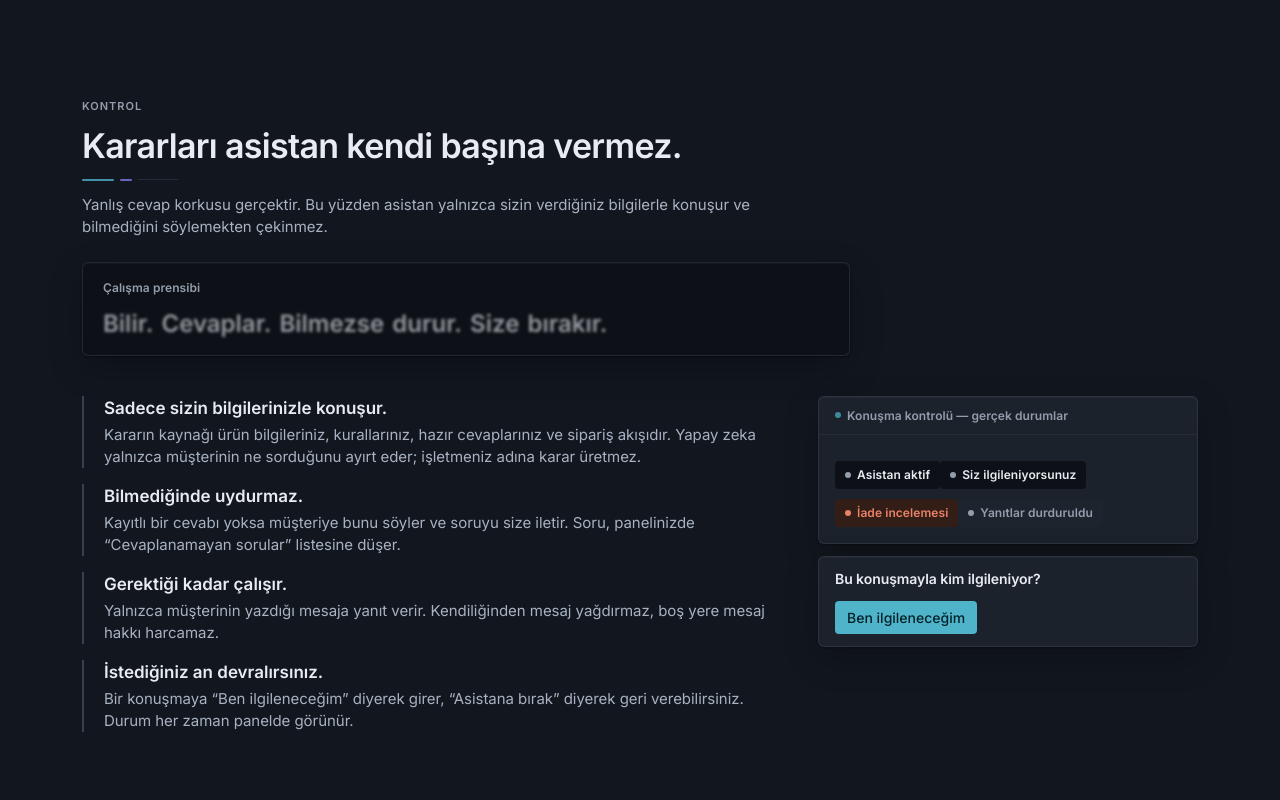
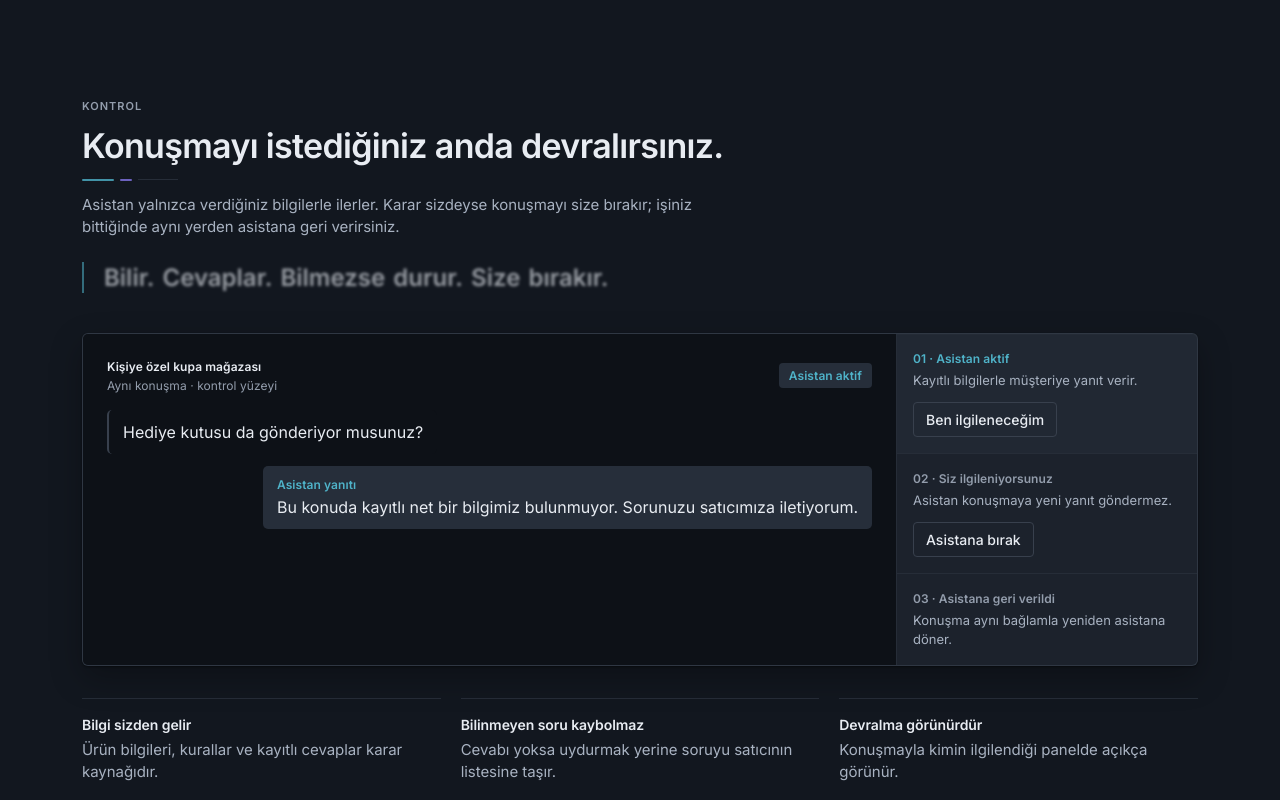
Before and after one commit to keremm44/whatsapp-assistant, a Next.js app in the folder frontend/: page / in a window 1280 px wide. Shown: the part 1320-2120 px from the top of the page. Built offline with nearby package versions, Linux system fonts and the light colour scheme; no server answers.

Commit message:
frontend: turn control section into handoff proof

```diff
--- a/frontend/src/components/marketing/control-section.tsx
+++ b/frontend/src/components/marketing/control-section.tsx
@@ -1,128 +1,133 @@
 import * as React from "react";
 
-import { ChatProofCard } from "@/components/marketing/chat-bubbles";
+import { ChatBubble } from "@/components/marketing/chat-bubbles";
+import { MARKETING_STORY } from "@/components/marketing/marketing-story";
 import { MarketingReveal, TrueFocusLine } from "@/components/marketing/marketing-motion";
 import { MarketingSectionHeading } from "@/components/marketing/section-heading";
-import { cn } from "@/lib/utils/cn";
 
 /**
- * Kontrol — the trust section. It answers the seller's sharpest
- * objections ("yanlış cevap verir mi?", "kontrolsüz davranır mı?",
- * "mesaj hakkımı tüketir mi?") with the product's real behaviour:
- *
- *   - the decision source is the seller's own data, not free-form AI;
- *   - it never fabricates: unknown questions are recorded and escalated;
- *   - it only replies to what the customer sends (inbound-triggered);
- *   - the seller can take over or hand back any conversation.
- *
- * The right-side proof shows the real control states with the exact
- * tone mapping the seller panel uses: ordinary states are neutral,
- * "İade incelemesi" is coral attention and "Yanıtlar durduruldu" is
- * the near-neutral paused slate. Cyan never expresses a state.
+ * Control — one conversation, three ownership states. The product UI
+ * carries the proof; copy only explains what the seller is seeing.
  */
 export function ControlSection() {
   return (
-    <section id="kontrol" className="mx-auto w-full max-w-[1180px] scroll-mt-20 px-4 py-16 md:px-6 md:py-20 lg:px-8">
+    <section
+      id="kontrol"
+      className="mx-auto w-full max-w-[1180px] scroll-mt-20 px-4 py-16 md:px-6 md:py-20 lg:px-8"
+    >
       <MarketingSectionHeading
         eyebrow="Kontrol"
-        title="Kararları asistan kendi başına vermez."
-        description="Yanlış cevap korkusu gerçektir. Bu yüzden asistan yalnızca sizin verdiğiniz bilgilerle konuşur ve bilmediğini söylemekten çekinmez."
+        title="Konuşmayı istediğiniz anda devralırsınız."
+        description="Asistan yalnızca verdiğiniz bilgilerle ilerler. Karar sizdeyse konuşmayı size bırakır; işiniz bittiğinde aynı yerden asistana geri verirsiniz."
       />
 
-      <div className="mt-6 max-w-3xl rounded-sheet border border-boundary/50 bg-sunken px-5 py-4 shadow-surface">
-        <p className="mb-3 type-meta font-semibold text-muted-foreground">Çalışma prensibi</p>
+      <div className="mt-6 max-w-3xl border-l-2 border-primary/55 pl-4 sm:pl-5">
         <TrueFocusLine
           words={["Bilir.", "Cevaplar.", "Bilmezse", "durur.", "Size", "bırakır."]}
           className="font-heading text-xl font-semibold leading-8 text-foreground sm:text-2xl"
         />
       </div>
 
-      <div className="mt-10 grid items-start gap-8 lg:grid-cols-[minmax(0,1fr)_380px] lg:gap-10">
-        <div className="space-y-4">
-          <ControlRow
-            title="Sadece sizin bilgilerinizle konuşur."
-            body="Kararın kaynağı ürün bilgileriniz, kurallarınız, hazır cevaplarınız ve sipariş akışıdır. Yapay zeka yalnızca müşterinin ne sorduğunu ayırt eder; işletmeniz adına karar üretmez."
-          />
-          <ControlRow
-            title="Bilmediğinde uydurmaz."
-            body="Kayıtlı bir cevabı yoksa müşteriye bunu söyler ve soruyu size iletir. Soru, panelinizde “Cevaplanamayan sorular” listesine düşer."
-          />
-          <ControlRow
-            title="Gerektiği kadar çalışır."
-            body="Yalnızca müşterinin yazdığı mesaja yanıt verir. Kendiliğinden mesaj yağdırmaz, boş yere mesaj hakkı harcamaz."
-          />
-          <ControlRow
-            title="İstediğiniz an devralırsınız."
-            body="Bir konuşmaya “Ben ilgileneceğim” diyerek girer, “Asistana bırak” diyerek geri verebilirsiniz. Durum her zaman panelde görünür."
-          />
-        </div>
+      <MarketingReveal className="mt-10">
+        <ControlWorkbench />
+      </MarketingReveal>
 
-        <MarketingReveal>
-          <ControlProof />
-        </MarketingReveal>
+      <div className="mt-8 grid gap-5 md:grid-cols-3">
+        <ControlFact
+          title="Bilgi sizden gelir"
+          body="Ürün bilgileri, kurallar ve kayıtlı cevaplar karar kaynağıdır."
+        />
+        <ControlFact
+          title="Bilinmeyen soru kaybolmaz"
+          body="Cevabı yoksa uydurmak yerine soruyu satıcının listesine taşır."
+        />
+        <ControlFact
+          title="Devralma görünürdür"
+          body="Konuşmayla kimin ilgilendiği panelde açıkça görünür."
+        />
       </div>
     </section>
   );
 }
 
-function ControlRow({ title, body }: { title: string; body: string }) {
+function ControlWorkbench() {
   return (
-    <div className="border-l-2 border-boundary pl-4 sm:pl-5">
-      <h3 className="font-heading text-[17px] font-semibold leading-6 text-foreground">
-        {title}
-      </h3>
-      <p className="mt-1 max-w-2xl type-body text-muted">{body}</p>
-    </div>
-  );
-}
+    <div className="overflow-hidden rounded-sheet border border-boundary/70 bg-raised shadow-surface">
+      <div className="grid lg:grid-cols-[minmax(0,1fr)_300px]">
+        <div className="border-b border-divider bg-sunken px-4 py-5 sm:px-6 lg:border-b-0 lg:border-r lg:py-6">
+          <div className="mb-4 flex flex-wrap items-center justify-between gap-3">
+            <div>
+              <p className="type-meta font-semibold text-foreground">
+                {MARKETING_STORY.storeLabel}
+              </p>
+              <p className="mt-0.5 type-meta text-muted-foreground">
+                Aynı konuşma · kontrol yüzeyi
+              </p>
+            </div>
+            <span className="rounded-control bg-selected px-2.5 py-1 type-meta font-semibold text-primary">
+              Asistan aktif
+            </span>
+          </div>
 
-function ControlProof() {
-  return (
-    <div className="space-y-3 lg:sticky lg:top-20">
-      <ChatProofCard label="Konuşma kontrolü — gerçek durumlar">
-        <ControlChip label="Asistan aktif" tone="neutral" />
-        <ControlChip label="Siz ilgileniyorsunuz" tone="neutral" />
-        <ControlChip label="İade incelemesi" tone="attention" />
-        <ControlChip label="Yanıtlar durduruldu" tone="paused" />
-      </ChatProofCard>
-      <div className="flex flex-wrap items-center justify-between gap-3 rounded-sheet border border-boundary/60 bg-raised px-4 py-3 shadow-surface">
-        <span className="type-row-primary text-foreground">
-          Bu konuşmayla kim ilgileniyor?
-        </span>
-        <span className="rounded-control bg-primary-button px-3 py-1.5 text-sm font-medium text-primary-foreground">
-          Ben ilgileneceğim
-        </span>
+          <div className="space-y-3">
+            <ChatBubble from="customer">{MARKETING_STORY.unknownQuestion}</ChatBubble>
+            <ChatBubble from="assistant">{MARKETING_STORY.unknownAnswer}</ChatBubble>
+          </div>
+        </div>
+
+        <div className="divide-y divide-divider">
+          <OwnershipState
+            label="01 · Asistan aktif"
+            body="Kayıtlı bilgilerle müşteriye yanıt verir."
+            action="Ben ilgileneceğim"
+            active
+          />
+          <OwnershipState
+            label="02 · Siz ilgileniyorsunuz"
+            body="Asistan konuşmaya yeni yanıt göndermez."
+            action="Asistana bırak"
+          />
+          <OwnershipState
+            label="03 · Asistana geri verildi"
+            body="Konuşma aynı bağlamla yeniden asistana döner."
+          />
+        </div>
       </div>
     </div>
   );
 }
 
-function ControlChip({
+function OwnershipState({
   label,
-  tone,
+  body,
+  action,
+  active = false,
 }: {
   label: string;
-  tone: "neutral" | "attention" | "paused";
+  body: string;
+  action?: string;
+  active?: boolean;
 }) {
-  const chipClass = {
-    neutral: "bg-recessed text-foreground",
-    attention: "bg-attention-soft text-attention",
-    paused: "bg-paused-muted text-paused",
-  }[tone];
-  const dotClass = {
-    neutral: "bg-muted-foreground",
-    attention: "bg-attention",
-    paused: "bg-paused",
-  }[tone];
   return (
-    <div
-      className={cn(
-        "inline-flex h-7 items-center gap-1.5 rounded-control px-2.5 type-meta font-semibold",
-        chipClass,
-      )}
-    >
-      <span aria-hidden="true" className={cn("h-1.5 w-1.5 rounded-full", dotClass)} />
-      {label}
+    <div className={active ? "bg-selected/55 px-4 py-4" : "px-4 py-4"}>
+      <p className={active ? "type-meta font-semibold text-primary" : "type-meta font-semibold text-muted-foreground"}>
+        {label}
+      </p>
+      <p className="mt-1 type-row-secondary text-muted">{body}</p>
+      {action ? (
+        <span className="mt-3 inline-flex rounded-control border border-boundary px-3 py-1.5 text-sm font-medium text-foreground">
+          {action}
+        </span>
+      ) : null}
     </div>
   );
 }
+
+function ControlFact({ title, body }: { title: string; body: string }) {
+  return (
+    <div className="border-t border-divider pt-4">
+      <h3 className="type-row-primary text-foreground">{title}</h3>
+      <p className="mt-1 type-body text-muted">{body}</p>
+    </div>
+  );
+}
```
